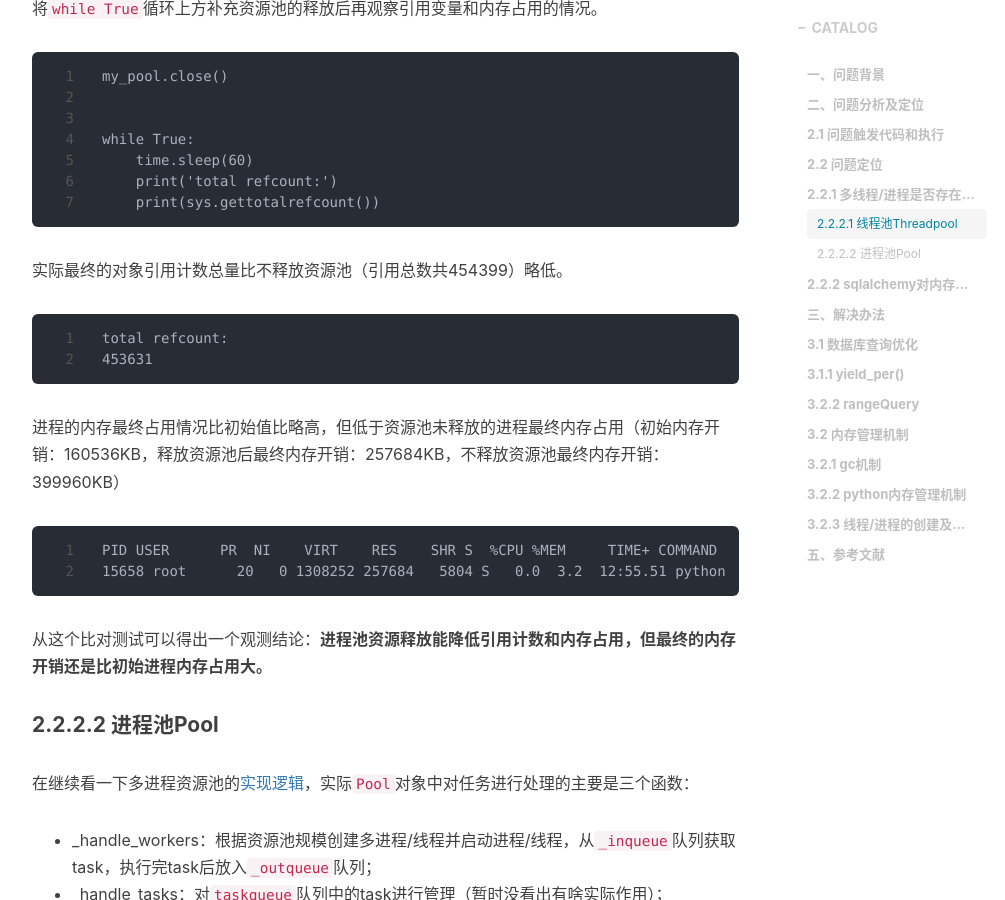
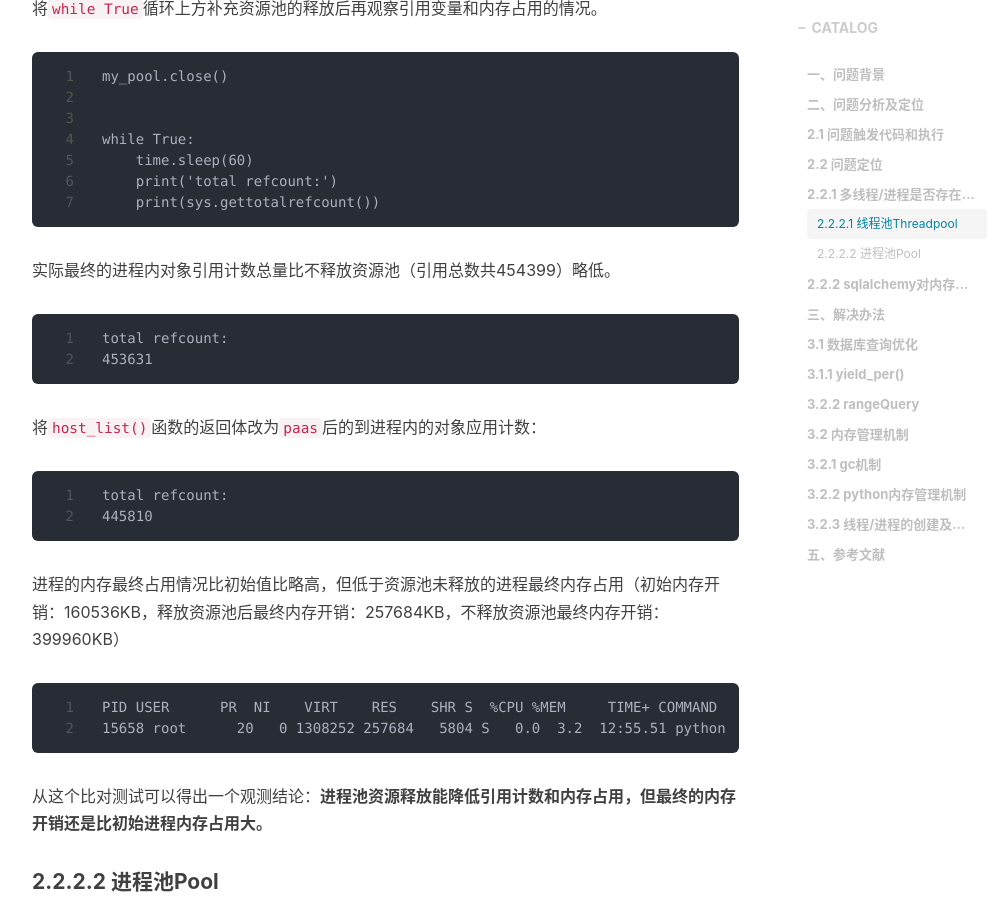
Before and after one commit to shihai1991/shihai1991.github.io, a Jekyll site: the page built from _posts/2022-09-20-multiprocessing-sqlalchemy.md, in a window 1280 px wide and 900 px high, scrolled down 4738 px. Shown: the whole window, without its empty margins (233-1238 px from the left). Built offline with Jekyll 4.4.1, drawn with Linux system fonts in a browser that asks for light colours; nearby versions of some CDN libraries; comment, search, counter and statistics services are not loaded.

Commit message:
Update 2022-09-20-multiprocessing-sqlalchemy.md

````diff
--- a/_posts/2022-09-20-multiprocessing-sqlalchemy.md
+++ b/_posts/2022-09-20-multiprocessing-sqlalchemy.md
@@ -183,10 +183,15 @@ while True:
     print('total refcount:')
     print(sys.gettotalrefcount())
 ```
-实际最终的对象引用计数总量比不释放资源池（引用总数共454399）略低。
+实际最终的进程内对象引用计数总量比不释放资源池（引用总数共454399）略低。
 ```
 total refcount:
 453631
+```
+将`host_list()`函数的返回体改为`paas`后的到进程内的对象应用计数：
+```
+total refcount:
+445810
 ```
 进程的内存最终占用情况比初始值比略高，但低于资源池未释放的进程最终内存占用（初始内存开销：160536KB，释放资源池后最终内存开销：257684KB，不释放资源池最终内存开销：399960KB）
 ```
````
